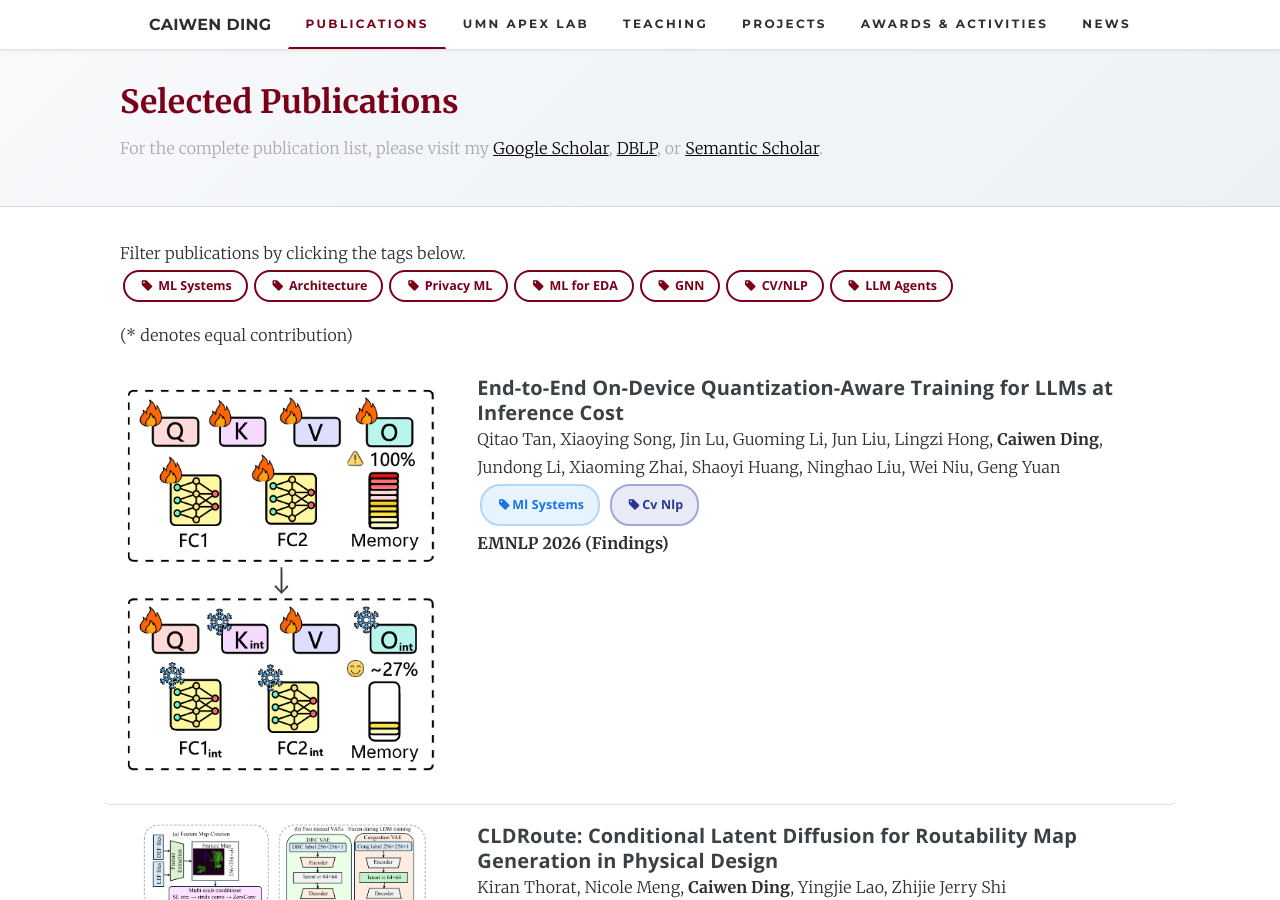
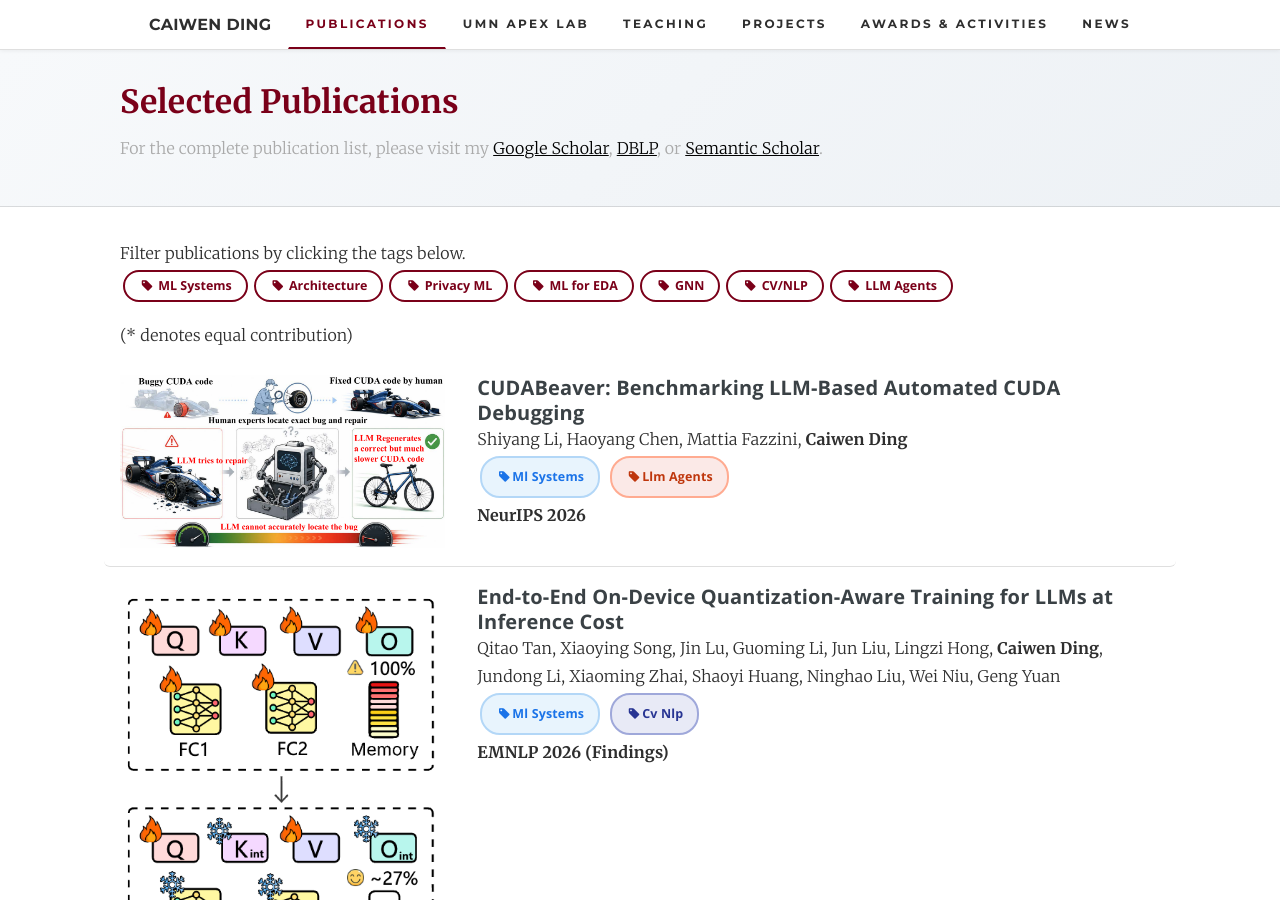
Before and after one commit to caiwending/caiwending.github.io, a Jekyll site: the page built from pages/research/index.html, in a window 1280 px wide and 900 px high. Built offline with Jekyll 4.4.1, drawn with Linux system fonts in a browser that asks for light colours.

Commit message:
Add NeurIPS 2026 news and CUDABeaver publication

```diff
--- a/_data/news.yml
+++ b/_data/news.yml
@@ -1,3 +1,7 @@
+- label: paper
+  title: "One paper accepted by <strong>NeurIPS 2026</strong>"
+  date: Sep, 2026
+
 - label: service
   title: "Honored to be elected as the <strong>IEEE Twin Cities Section Circuits and Systems (CAS) Chapter Treasurer</strong>"
   date: Sep, 2026
--- a/_data/projects.yml
+++ b/_data/projects.yml
@@ -1,4 +1,14 @@
 # Selected Conference Publications
+
+- name: "CUDABeaver: Benchmarking LLM-Based Automated CUDA Debugging"
+  date: "2026"
+  publish: NeurIPS 2026
+  authors: Shiyang Li, Haoyang Chen, Mattia Fazzini, <strong>Caiwen Ding</strong>
+  image: "CUDABeaver.png"
+  details: "https://arxiv.org/abs/2605.08455"
+  cate:
+    - "ml_systems"
+    - "llm_agents"
 
 - name: "End-to-End On-Device Quantization-Aware Training for LLMs at Inference Cost"
   date: "2026"
```
Also changed, not shown: assets/img/projects/CUDABeaver.png (added).
